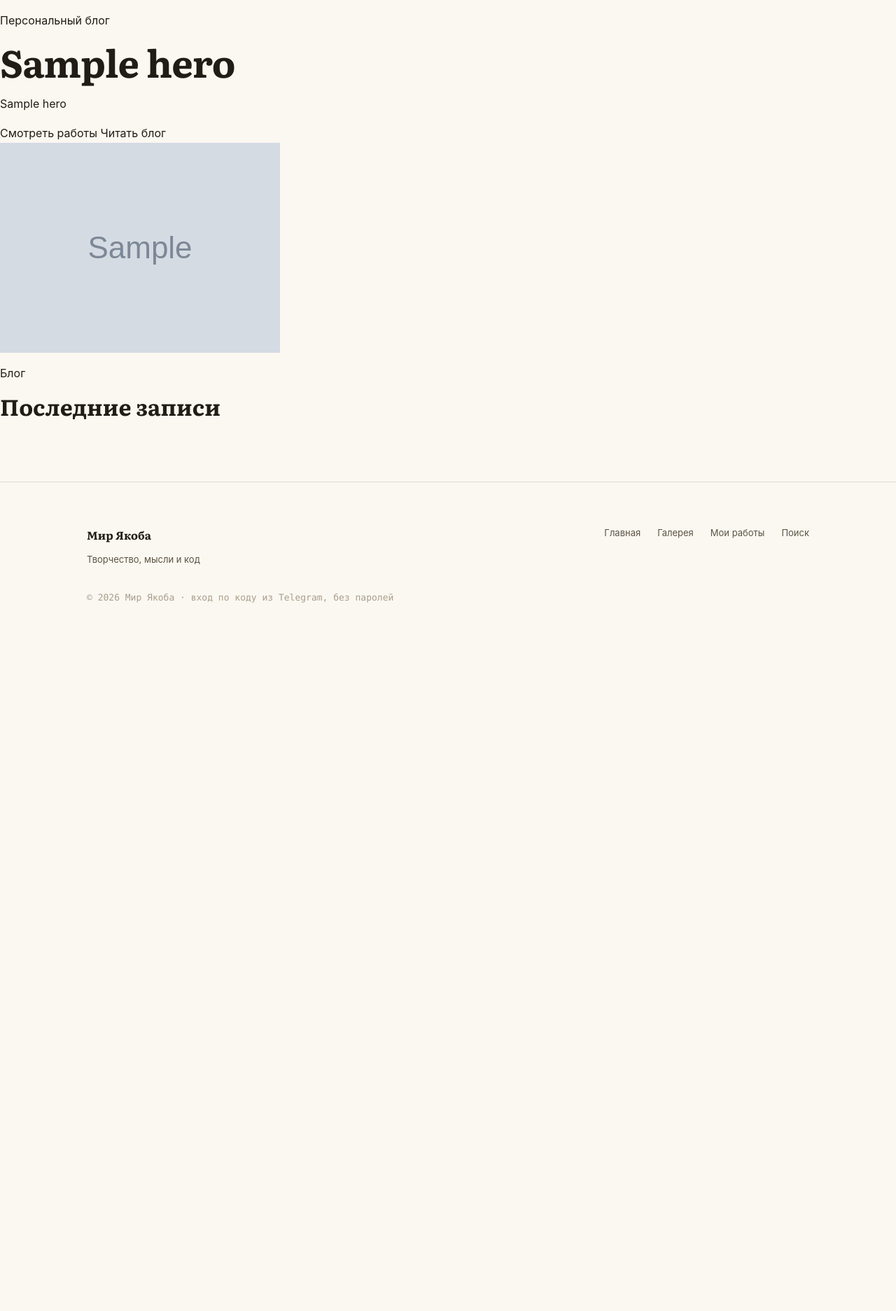
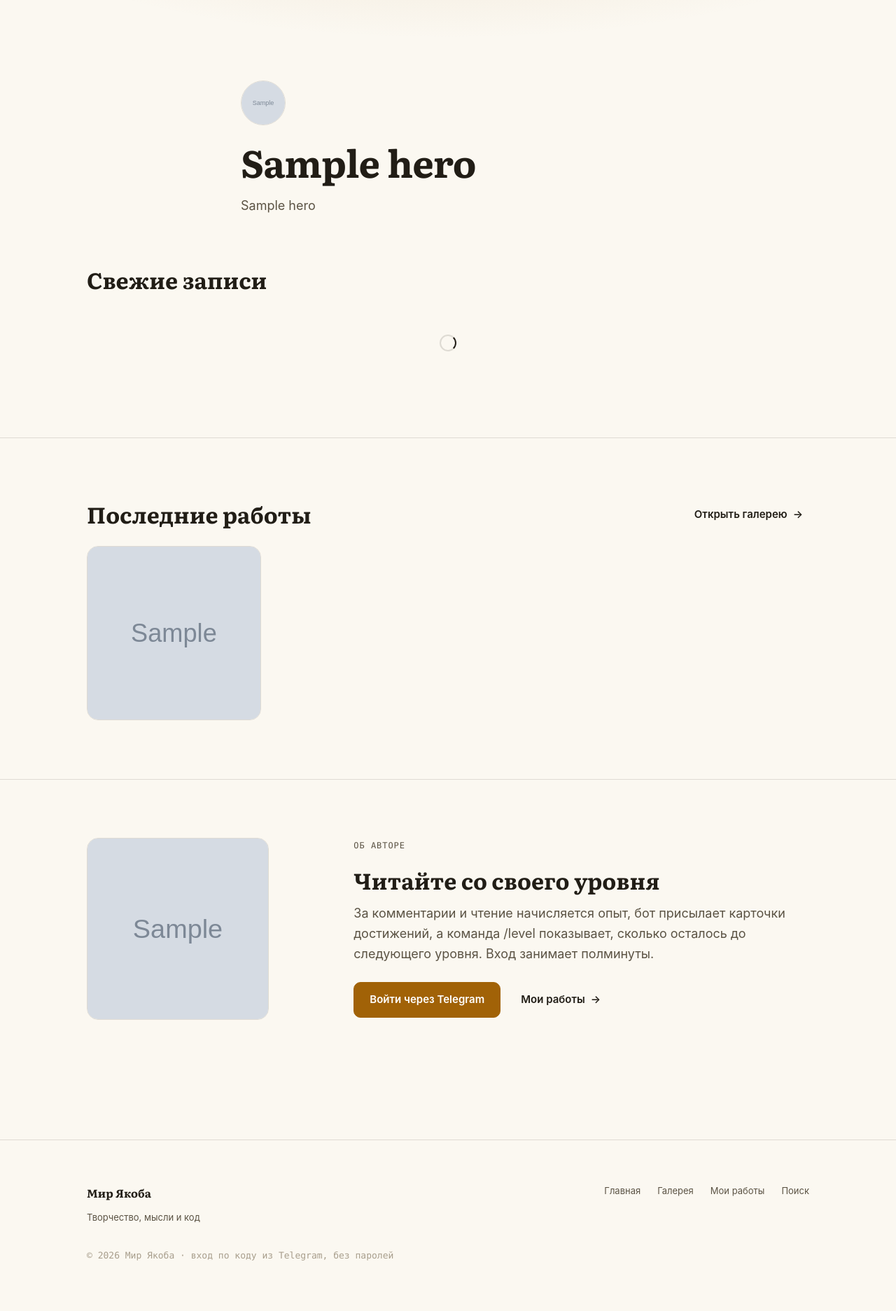
Before and after one commit to Iacob98/mir-yakoba, a Python web app: template templates/pages/home.html in a window 1280 px wide. Shown: the part 74-1947 px from the top of the page at 70% size. Before the commit the page ends 935 px from the top, so only its background shows below. Run offline with Jinja, Linux system fonts and the light colour scheme; the template is opened without the code that fills it: most values are stand-ins (such as "Sample title", 1, 10 or a date in 2020); grey boxes marked "Sample" are stand-in pictures; some libraries are stand-ins or nearby versions.

Commit message:
feat(redesign): journal home page — pinned card, log feed, gallery strip, author block
Co-Authored-By: Claude Fable 5 <noreply@anthropic.com>

```diff
--- a/templates/pages/home.html
+++ b/templates/pages/home.html
@@ -3,55 +3,68 @@
 {% block title %}Главная{% endblock %}
 
 {% block content %}
-<!-- Hero Section -->
-<section class="relative overflow-hidden">
-    <div class="max-w-6xl mx-auto px-6 py-16 md:py-24">
-        <div class="flex flex-col md:flex-row items-center gap-12">
-            <!-- Text -->
-            <div class="flex-1 text-center md:text-left">
-                <p class="text-sm font-medium text-gray-400 uppercase tracking-widest mb-4">Персональный блог</p>
-                <h1 class="font-serif text-4xl sm:text-5xl md:text-6xl font-bold leading-tight mb-6">
-                    {{ hero.title }}
-                </h1>
-                <p class="text-lg text-gray-500 max-w-lg mx-auto md:mx-0 leading-relaxed">
-                    {{ hero.subtitle }}
-                </p>
-                <div class="mt-8 flex flex-wrap gap-4 justify-center md:justify-start">
-                    <a href="/gallery" class="bg-gray-900 text-white px-7 py-3 rounded-full text-sm font-medium hover:bg-gray-700 transition">
-                        Смотреть работы
-                    </a>
-                    <a href="#posts" class="border border-gray-300 px-7 py-3 rounded-full text-sm font-medium text-gray-600 hover:border-gray-900 hover:text-gray-900 transition">
-                        Читать блог
-                    </a>
-                </div>
-            </div>
-            <!-- Avatar -->
-            <div class="flex-shrink-0">
-                <img src="/static/{{ hero.avatar }}"
-                     alt="Якоб"
-                     class="w-48 h-48 md:w-64 md:h-64 rounded-2xl object-cover shadow-2xl shadow-gray-200">
+<!-- Hero -->
+<section class="hero">
+    <div class="container hero-inner">
+        {% if hero.avatar %}
+        <img class="hero-avatar" src="/static/{{ hero.avatar }}" alt="Якоб — автор блога" data-reveal>
+        {% endif %}
+        <h1 data-reveal>{{ hero.title }}</h1>
+        <p class="lead" data-reveal>{{ hero.subtitle }}</p>
+    </div>
+</section>
+
+<!-- Journal feed (pinned card + log rows come from the partial) -->
+<section class="section" id="posts" style="padding-top: 0; border-top: 0;">
+    <div class="container">
+        <div class="row-between section-head" data-reveal>
+            <h2>Свежие записи</h2>
+        </div>
+        <div id="posts-container"
+             hx-get="/partials/posts"
+             hx-trigger="load"
+             hx-swap="innerHTML">
+            <div class="feed-sentinel"><div class="spinner"></div></div>
+        </div>
+    </div>
+</section>
+
+<!-- Gallery strip -->
+{% if recent_images %}
+<section class="section" id="gallery">
+    <div class="container">
+        <div class="row-between section-head" data-reveal>
+            <h2>Последние работы</h2>
+            <a class="btn btn-ghost btn-arrow" href="/gallery">Открыть галерею</a>
+        </div>
+        <div class="gallery-strip">
+            {% for img in recent_images %}
+            <a href="{% if img.post %}/posts/{{ img.post.slug }}{% else %}/gallery{% endif %}" data-reveal>
+                <img src="/uploads/{{ img.file_path }}" alt="{{ img.original_name }}" loading="lazy">
+            </a>
+            {% endfor %}
+        </div>
+    </div>
+</section>
+{% endif %}
+
+<!-- Author + login CTA (guests only) -->
+{% if not user %}
+<section class="section" id="author">
+    <div class="container grid-1-2">
+        {% if hero.avatar %}
+        <img class="author-photo" src="/static/{{ hero.avatar }}" alt="Якоб — автор блога" data-reveal>
+        {% endif %}
+        <div data-reveal>
+            <p class="kicker">Об авторе</p>
+            <h2 style="max-width: 24ch;">Читайте со своего уровня</h2>
+            <p class="lead" style="margin-top: 14px;">За комментарии и чтение начисляется опыт, бот присылает карточки достижений, а команда /level показывает, сколько осталось до следующего уровня. Вход занимает полминуты.</p>
+            <div class="row hero-actions">
+                <a class="btn btn-primary" href="/login">Войти через Telegram</a>
+                <a class="btn btn-ghost btn-arrow" href="/works">Мои работы</a>
             </div>
         </div>
     </div>
 </section>
-
-<!-- Latest Posts Section -->
-<section id="posts" class="max-w-6xl mx-auto px-6 py-16">
-    <div class="flex items-end justify-between mb-10">
-        <div>
-            <p class="text-sm font-medium text-gray-400 uppercase tracking-widest mb-2">Блог</p>
-            <h2 class="font-serif text-3xl font-bold">Последние записи</h2>
-        </div>
-    </div>
-
-    <!-- Posts loaded via htmx -->
-    <div id="posts-container"
-         hx-get="/partials/posts"
-         hx-trigger="load"
-         hx-swap="innerHTML">
-        <div class="flex justify-center py-16">
-            <div class="animate-spin rounded-full h-8 w-8 border-2 border-gray-900 border-t-transparent"></div>
-        </div>
-    </div>
-</section>
+{% endif %}
 {% endblock %}
```
Also changed, not shown: src/web/router.py (+19 -1 lines), templates/partials/posts_list.html (+50 -59 lines).
